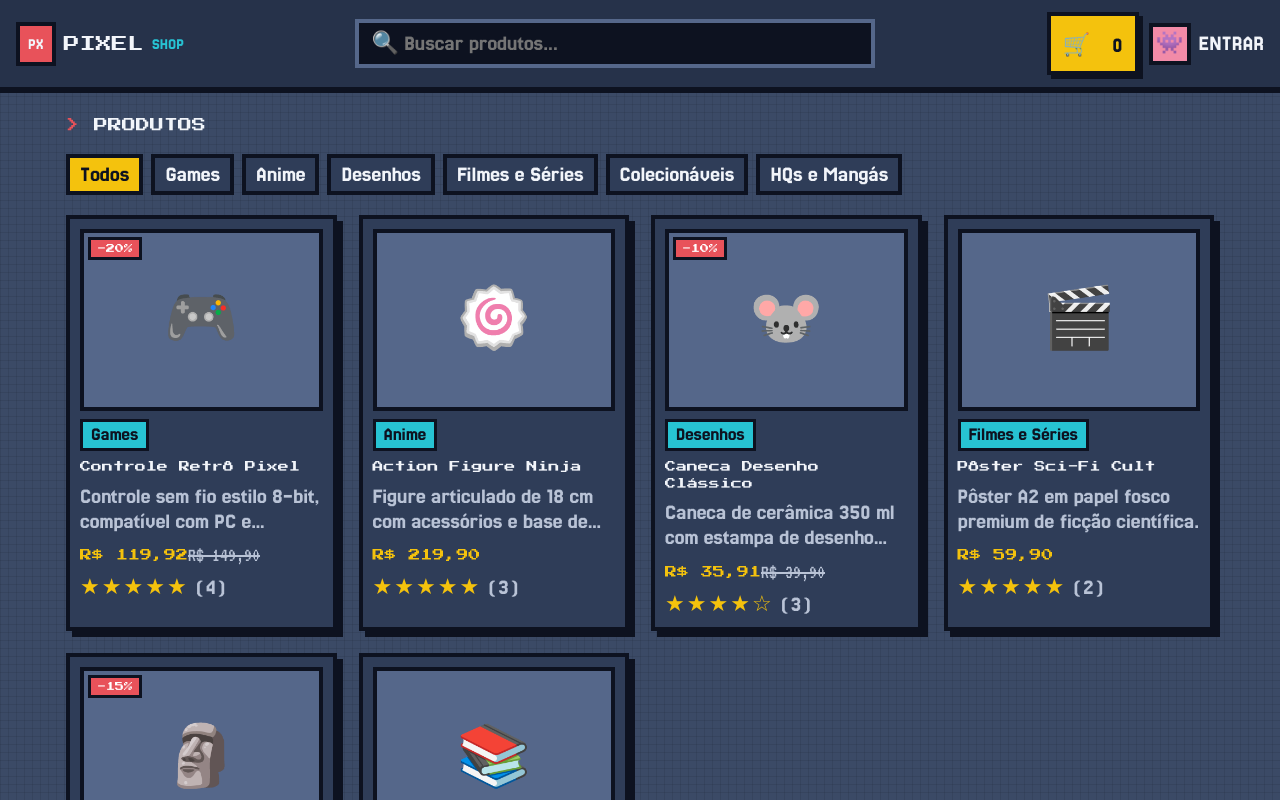
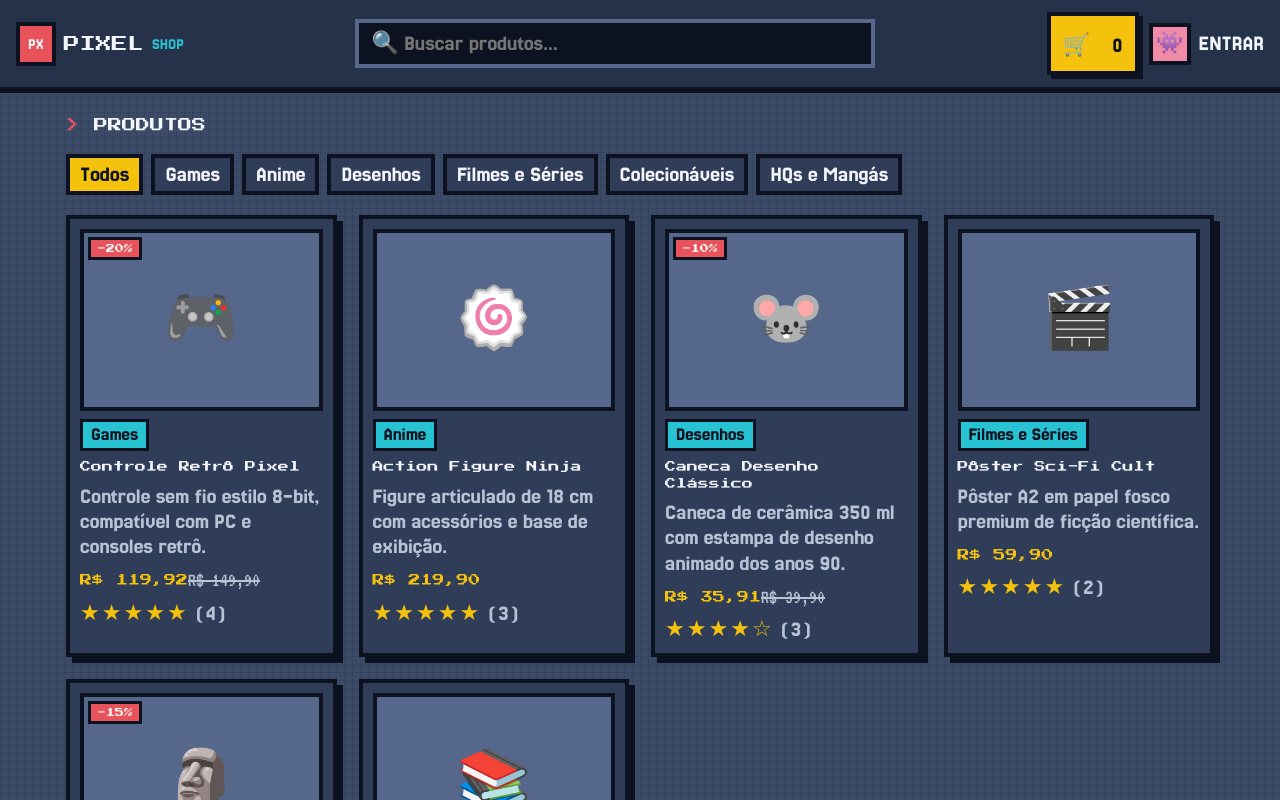
Before and after one commit to Marcio-Bortoti0904/CineShop-vue, a Vue app: page /geek in a window 1280 px wide. Shown: the top 800 px of the page. Built offline with nearby package versions, Linux system fonts and the light colour scheme.

Commit message:
Update PixelShop – Loja Geek.vue

```diff
--- a/src/views/PixelShop – Loja Geek.vue
+++ b/src/views/PixelShop – Loja Geek.vue
@@ -1365,8 +1365,6 @@ main {
   margin: 0;
   color: var(--muted);
   display: -webkit-box;
-  -webkit-line-clamp: 2;
-  -webkit-box-orient: vertical;
   overflow: hidden;
 }
 
```
